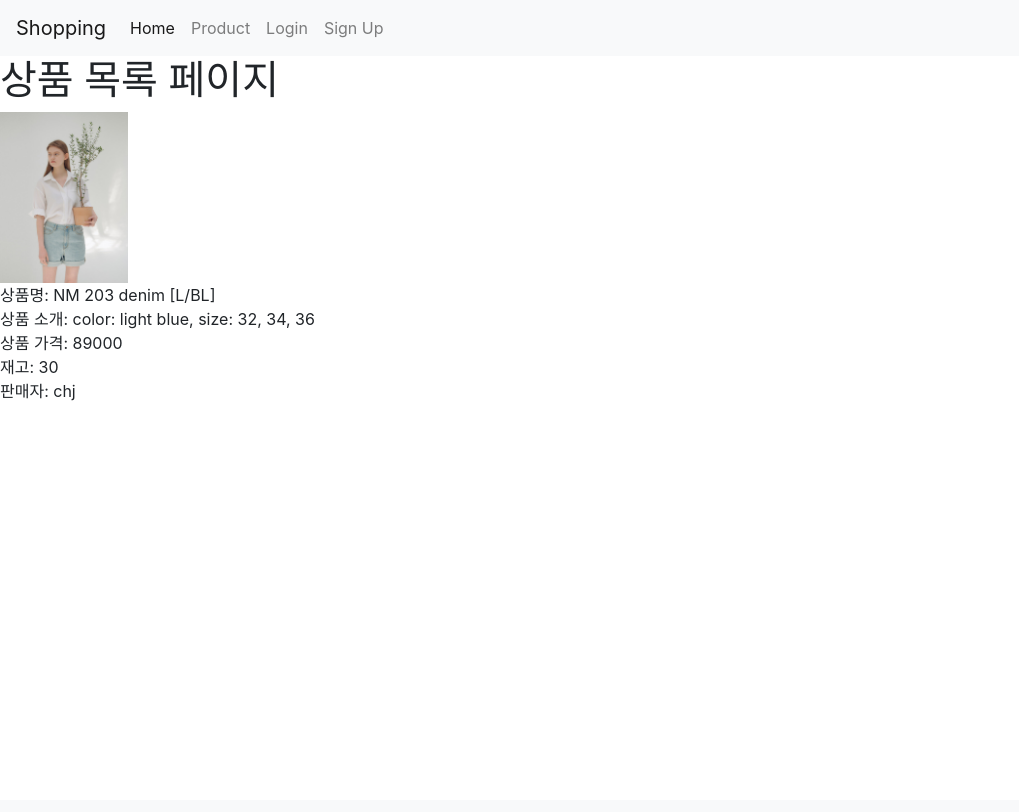
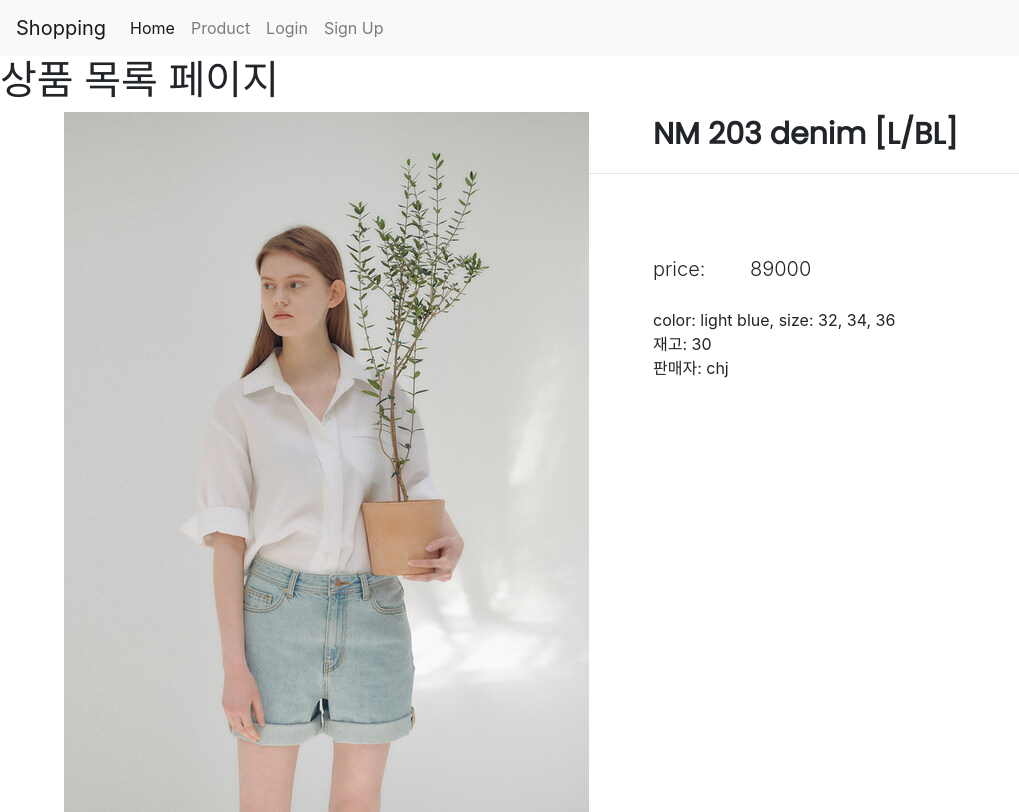
Before and after one commit to hyeonjee/shopping_page, a Django app: page /products/show/5/ in a window 1280 px wide. Shown: the whole page, without its empty margins (0-1019 px from the left). Before the commit the page ends 401 px from the top, so only its background shows below. Run offline with Django 3.2, Linux system fonts and the light colour scheme; data comes from the database, SQL or seed files in the repository; both versions use the stored data as it was after the commit; some libraries are stand-ins or nearby versions; some web fonts are replaced.

Commit message:
edit show

```diff
--- a/products/templates/products/show.html
+++ b/products/templates/products/show.html
@@ -2,22 +2,28 @@
 {% load static %}
 {% block content %}
 {% include 'shared/navbar.html' %}
+<link href="https://fonts.googleapis.com/css2?family=Poppins&display=swap" rel="stylesheet">
 
 <h1>상품 목록 페이지</h1>
 {% if product.image %}
-    <img src="{{product.image.url}}" alt="사진" width="10%" height="10%">
+    <div class="image">
+        <img src="{{product.image.url}}" alt="사진" width="100%" height="80%">
+    </div>
 {% endif %}
-<br>
-상품명: {{product.product_name}}
-<br>
-상품 소개: {{product.product_info}}
-<br>
-상품 가격: {{product.price}}
-<br>
-재고: {{product.stock}}
-<br>
-판매자: {{product.seller}}
-<br>
+<div class="content">
+    <p1>{{product.product_name}}</p1>
+    <br>
+    <hr style="margin-left:45%;">
+    <div class="content_p2"></div>
+    <p2 style="padding-right:40px; font-size: 20px; font-weight: 300;">price:</p2> <p2 style="font-weight: 300; font-size: 20px;">{{product.price}}</p2>
+    </div>
+    <br>
+    <p3>{{product.product_info}}</p3>
+    <br>
+    <p4>재고: {{product.stock}}</p4>
+    <br>
+    판매자: {{product.seller}}
+</div>
 
 {% if user == product.seller %}
 <a href="{% url 'products:update' product.pk %}" class="btn btn-primary">수정</a>
--- a/shopping/static/css/style.css
+++ b/shopping/static/css/style.css
@@ -39,3 +39,19 @@
 .card-text{
     font-family: 'Cinzel', serif;
 }
+
+.image{
+    padding-left: 5%;
+    padding-right: 5%;
+    float: left;
+}
+
+.content p1{
+    font-family: 'Poppins', sans-serif;
+    font-size: 30px;
+    font-weight: 600;
+}
+
+.content_p2{
+    padding-top: 5%;
+}
```
Also changed, not shown: db.sqlite3.
